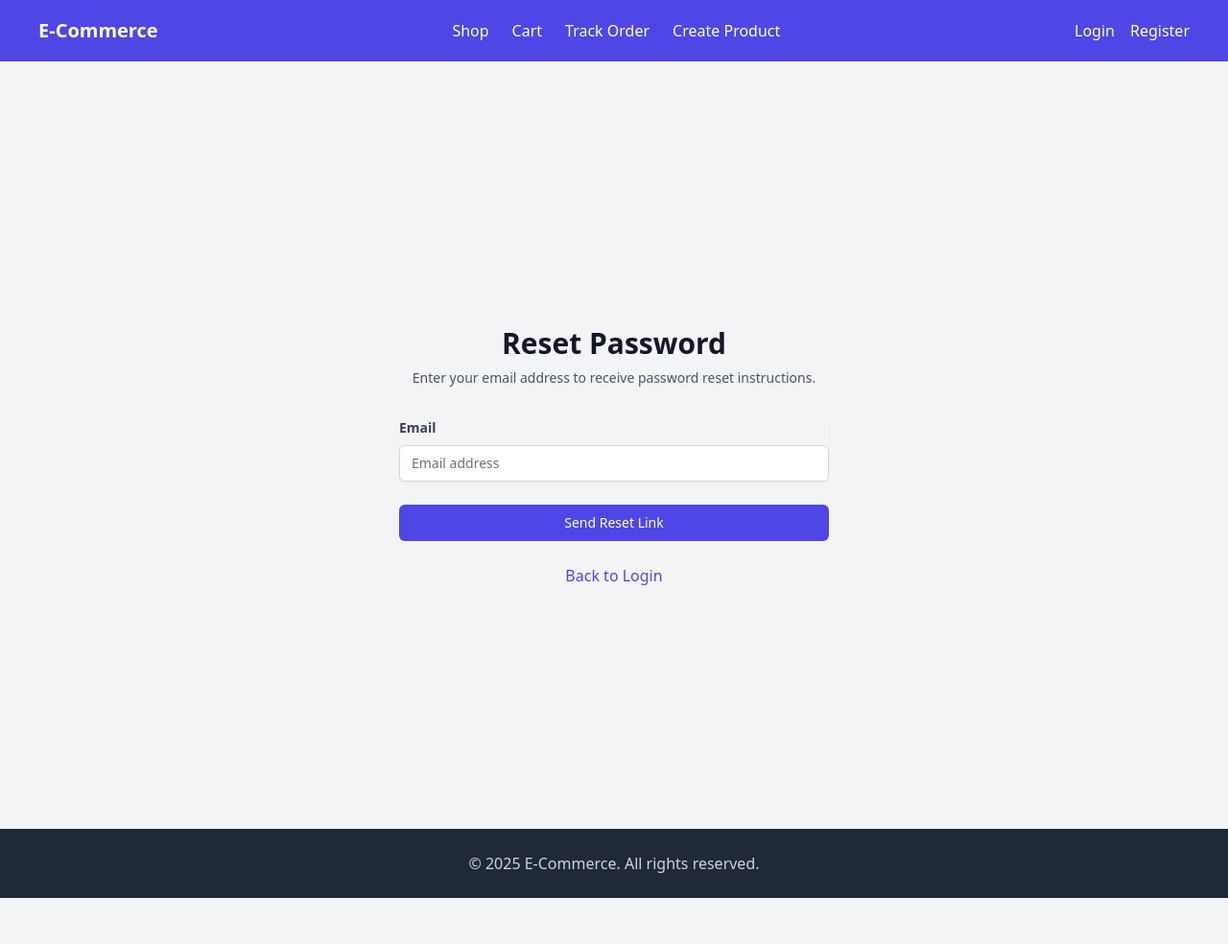
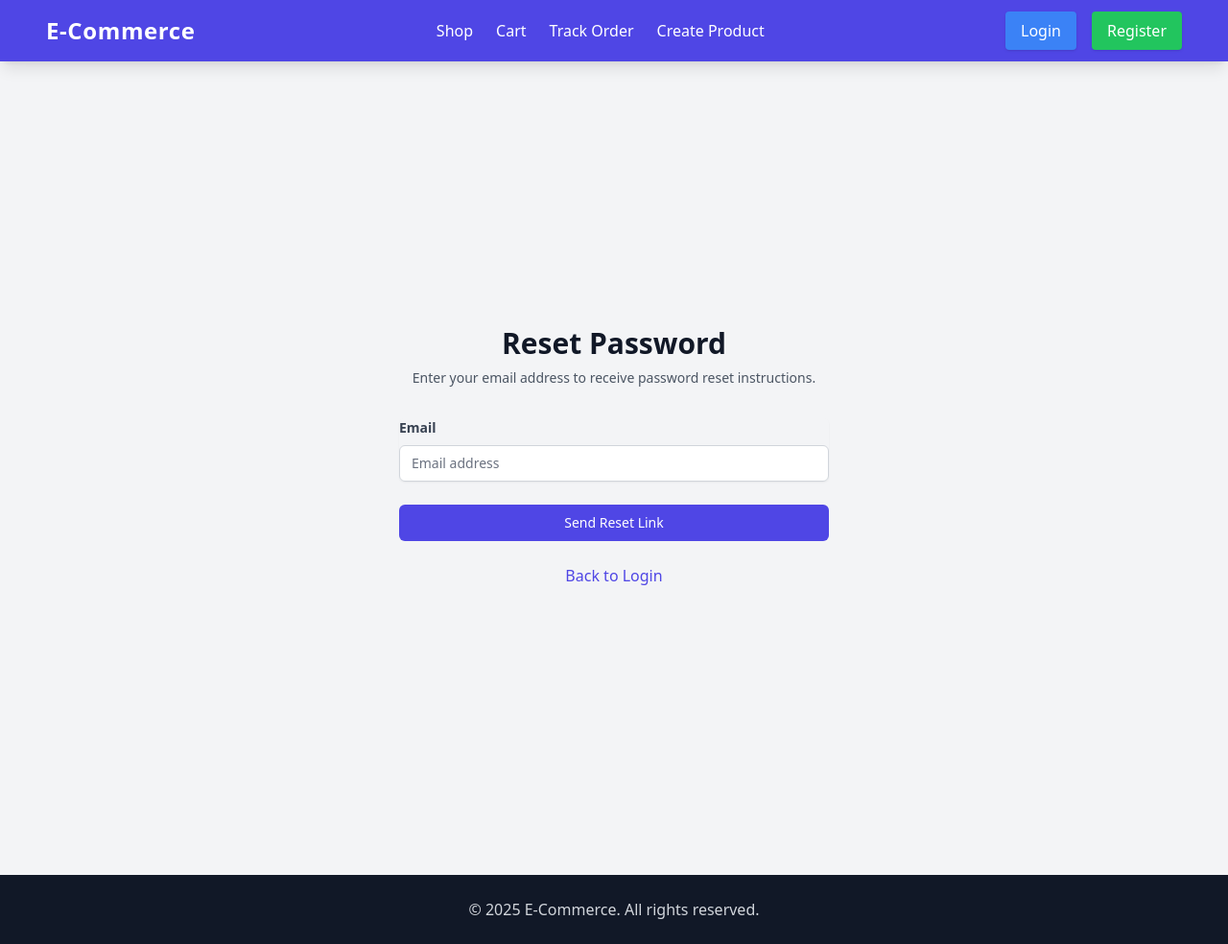
Before and after one commit to dhnraihan/e-commarce, a Django app: page /users/password-reset/ in a window 1280 px wide. Shown: the whole page at 96% size. Before the commit the page ends 936 px from the top, so only its background shows below. Run offline with Django 5.2, Linux system fonts and the light colour scheme; some libraries are stand-ins or nearby versions.

Commit message:
base.html updated

```diff
--- a/ecommerceProject/templates/base.html
+++ b/ecommerceProject/templates/base.html
@@ -1,73 +1,119 @@
-<!-- {% load static %} -->
+{% load static %}
 <!DOCTYPE html>
 <html lang="en">
   <head>
-    <meta charset="UTF-8">
-    <meta name="viewport" content="width=device-width, initial-scale=1.0">
-    <title>E</title>
+    <meta charset="UTF-8" />
+    <meta name="viewport" content="width=device-width, initial-scale=1.0" />
+    <title>E-commarce</title>
     <script src="https://cdn.tailwindcss.com"></script>
     <!-- <link rel="stylesheet" href="{% static 'css/style.css' %}"> -->
     <style>
-    /* Custom transition for inputs */
-    .form-input, .form-textarea {
+      /* Custom styles */
+      .form-input,
+      .form-textarea {
         transition: border-color 0.2s ease-in-out, box-shadow 0.2s ease-in-out;
       }
-    .form-input:focus, .form-textarea:focus {
+      .form-input:focus,
+      .form-textarea:focus {
         outline: none;
         border-color: #2563eb;
         box-shadow: 0 0 0 2px rgba(37, 99, 235, 0.3);
       }
+      .nav-link {
+        transition: color 0.3s ease-in-out, transform 0.3s ease-in-out;
+      }
+      .nav-link:hover {
+        color: #c3dafe;
+        transform: scale(1.1);
+      }
+      .cta-button {
+        transition: background-color 0.3s ease-in-out,
+          transform 0.3s ease-in-out;
+      }
+      .cta-button:hover {
+        background-color: #4f46e5;
+        transform: scale(1.05);
+      }
     </style>
   </head>
   <body class="bg-gray-100">
+    <!-- Navbar -->
+    <nav class="bg-indigo-600 fixed inset-x-0 top-0 shadow-lg z-50">
+      <div class="max-w-7xl mx-auto px-6 sm:px-8 lg:px-12">
+        <div class="flex items-center justify-between h-16">
+          <!-- Logo -->
+          <a
+            href="{% url 'home' %}"
+            class="text-white font-bold text-2xl tracking-wide"
+            >E-Commerce</a
+          >
 
-    <nav class="bg-indigo-600 fixed inset-x-0 top-0">
-        <div class="max-w-8xl mx-auto px-4 sm:px-6 lg:px-10">
-            <div class="flex items-center justify-between h-16">
-                <div class="flex items-center">
-                    <a href="{% url 'home' %}" class="text-white font-bold text-xl">E-Commerce</a>
+          <!-- Navigation Links -->
+          <div class="hidden md:flex items-center space-x-6">
+            <a href="{% url 'product_list' %}" class="nav-link text-white"
+              >Shop</a
+            >
+            <a href="{% url 'cart_view' %}" class="nav-link text-white">Cart</a>
+            <a href="{% url 'order_tracking' %}" class="nav-link text-white"
+              >Track Order</a
+            >
+            <a href="{% url 'product_create' %}" class="nav-link text-white"
+              >Create Product</a
+            >
           </div>
-                <div>
-                    <ul class="flex items-center">
-                        <li><a href="{% url 'product_list' %}" class="text-white hover:text-gray-200 px-3">Shop</a></li>
-                        <li><a href="{% url 'cart_view' %}" class="text-white hover:text-gray-200 px-3">Cart</a></li>
-                        <li><a href="{% url 'order_tracking' %}" class="text-white hover:text-gray-200 px-3">Track Order</a></li>
-                        <li><a href="{% url 'product_create' %}" class="text-white hover:text-gray-200 px-3">Create Product</a></li>
-                    </ul>
-                </div>
-                <div class="flex items-center">
+
+          <!-- Authentication -->
+          <div class="flex items-center space-x-4">
             {% if user.is_authenticated %}
-                        <a href="{% url 'profile' %}"><span class="text-white mr-4">Welcome, {{ user.username }}</span></a>
-                        <a href="{% url 'logout' %}" class="text-white hover:text-gray-200">Logout</a>
+            <a href="{% url 'profile' %}" class="text-white font-medium"
+              >Welcome, {{ user.username }}</a
+            >
+            <a
+              href="{% url 'logout' %}"
+              class="cta-button bg-red-500 text-white py-2 px-4 rounded shadow hover:bg-red-700"
+              >Logout</a
+            >
             {% else %}
-                        <a href="{% url 'login' %}" class="text-white hover:text-gray-200 mr-4">Login</a>
-                        <a href="{% url 'register' %}" class="text-white hover:text-gray-200">Register</a>
+            <a
+              href="{% url 'login' %}"
+              class="cta-button bg-blue-500 text-white py-2 px-4 rounded shadow"
+              >Login</a
+            >
+            <a
+              href="{% url 'register' %}"
+              class="cta-button bg-green-500 text-white py-2 px-4 rounded shadow"
+              >Register</a
+            >
             {% endif %}
           </div>
         </div>
       </div>
     </nav>
 
+    <!-- Main Content -->
     <div class="min-h-screen mx-auto pt-16 lg:px-8">
-
       {% if messages %}
-            <div class="mb-4">
+      <div class="mb-6">
         {% for message in messages %}
-                    <div class="p-4 mb-4 rounded-md {% if message.tags == 'success' %}bg-green-100 text-green-700{% elif message.tags == 'error' %}bg-red-100 text-red-700{% else %}bg-blue-100 text-blue-700{% endif %}">
+        <div
+          class="p-4 mb-4 rounded-md {% if message.tags == 'success' %} bg-green-100 text-green-700 {% elif message.tags == 'error' %} bg-red-100 text-red-700 {% else %} bg-blue-100 text-blue-700 {% endif %}"
+        >
           {{ message }}
         </div>
         {% endfor %}
       </div>
-        {% endif %}
-
-        {% block content %}
-        {% endblock %}
+      {% endif %} {% block content %} {% endblock %}
     </div>
 
     <!-- Footer -->
-  <footer class="bg-gray-800 py-6 ">
-    <div class="container mx-auto px-4 text-center text-gray-300">
+    <footer class="bg-gray-900 text-gray-300 py-6 mt-12">
+      <div class="container mx-auto text-center">
         <p>&copy; 2025 E-Commerce. All rights reserved.</p>
+        <!-- <div class="mt-4">
+                <a href="#" class="text-gray-400 hover:text-gray-200 mx-2">Privacy Policy</a> |
+                <a href="#" class="text-gray-400 hover:text-gray-200 mx-2">Terms of Service</a> |
+                <a href="#" class="text-gray-400 hover:text-gray-200 mx-2">Contact Us</a>
+            </div> -->
       </div>
     </footer>
   </body>
```
Lines whose indentation alone changed are shown as unchanged.
